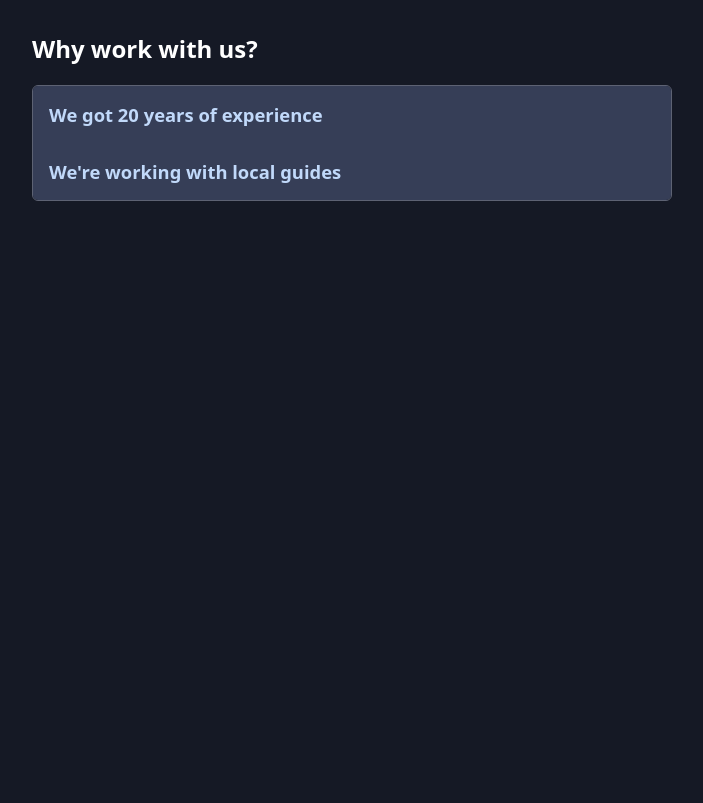
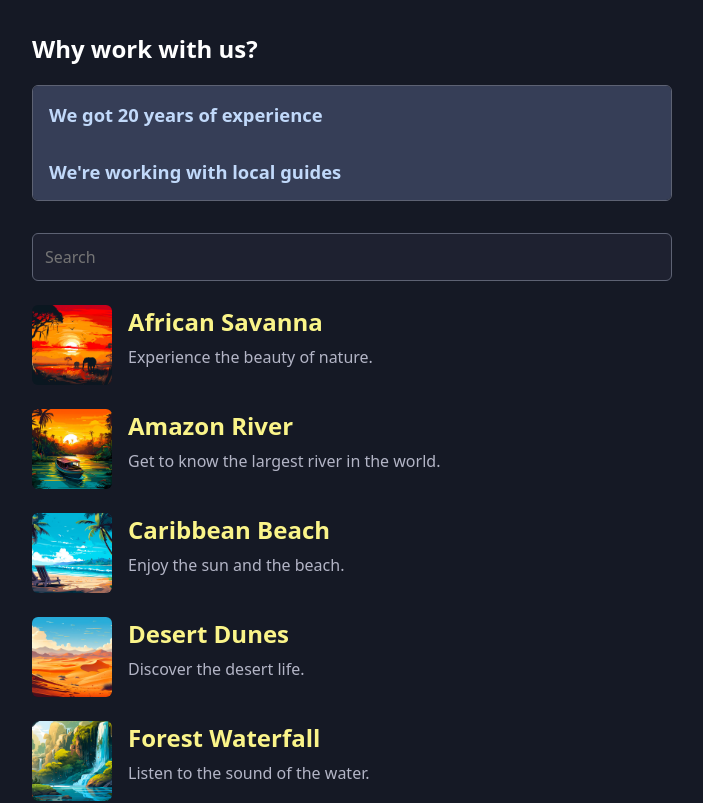
Before and after one commit to WodaMineralna/S29-React-Patterns-and-Best-Practices, a React (Vite) app: page / in a window 1280 px wide. Shown: the top 803 px of the page, without its empty margins (288-991 px from the left). Built offline with nearby package versions, Linux system fonts and the light colour scheme.

Commit message:
Added a Search Component, using Render Props
- Added a new Component - SearchableList.jsx, which is a search type input field
- Added a new Component - Place.jsx, which displays the filtered Place data

```diff
--- a/src/App.jsx
+++ b/src/App.jsx
@@ -1,4 +1,46 @@
 import Accordion from "./components/Accordion/Accordion";
+import SearchableList from "./components/SearchableList/SearchableList";
+import Place from "./Place";
+
+import savannaImg from "./assets/african-savanna.jpg";
+import amazonImg from "./assets/amazon-river.jpg";
+import caribbeanImg from "./assets/caribbean-beach.jpg";
+import desertImg from "./assets/desert-dunes.jpg";
+import forestImg from "./assets/forest-waterfall.jpg";
+
+// DUMMY DATA
+const PLACES = [
+  {
+    id: "african-savanna",
+    image: savannaImg,
+    title: "African Savanna",
+    description: "Experience the beauty of nature.",
+  },
+  {
+    id: "amazon-river",
+    image: amazonImg,
+    title: "Amazon River",
+    description: "Get to know the largest river in the world.",
+  },
+  {
+    id: "caribbean-beach",
+    image: caribbeanImg,
+    title: "Caribbean Beach",
+    description: "Enjoy the sun and the beach.",
+  },
+  {
+    id: "desert-dunes",
+    image: desertImg,
+    title: "Desert Dunes",
+    description: "Discover the desert life.",
+  },
+  {
+    id: "forest-waterfall",
+    image: forestImg,
+    title: "Forest Waterfall",
+    description: "Listen to the sound of the water.",
+  },
+];
 
 function App() {
   return (
@@ -36,6 +78,14 @@
           </Accordion.Item>
         </Accordion>
       </section>
+      <section>
+        <SearchableList items={PLACES}>
+          {(item) => <Place item={item} />}
+        </SearchableList>
+        <SearchableList items={["item 1", "item 2"]}>
+          {(item) => item}
+        </SearchableList>
+      </section>
     </main>
   );
 }
--- /dev/null
+++ b/src/Place.jsx
@@ -0,0 +1,11 @@
+export default function Place({ item }) {
+  return (
+    <article className="place">
+      <img src={item.image} alt={item.title} />
+      <div>
+        <h2>{item.title}</h2>
+        <p>{item.description}</p>
+      </div>
+    </article>
+  );
+}
--- /dev/null
+++ b/src/components/SearchableList/SearchableList.jsx
@@ -0,0 +1,24 @@
+import { useState } from "react";
+
+export default function SearchableList({ items, children }) {
+  const [searchTerm, setSearchTerm] = useState("");
+
+  const searchResults = items.filter((item) =>
+    JSON.stringify(item).toLowerCase().includes(searchTerm.toLowerCase())
+  );
+
+  function handleChange(event) {
+    setSearchTerm(event.target.value);
+  }
+
+  return (
+    <div className="searchable-list">
+      <input type="search" placeholder="Search" onChange={handleChange} />
+      <ul>
+        {searchResults.map((item, index) => (
+          <li key={index}>{children(item)}</li>
+        ))}
+      </ul>
+    </div>
+  );
+}
```
